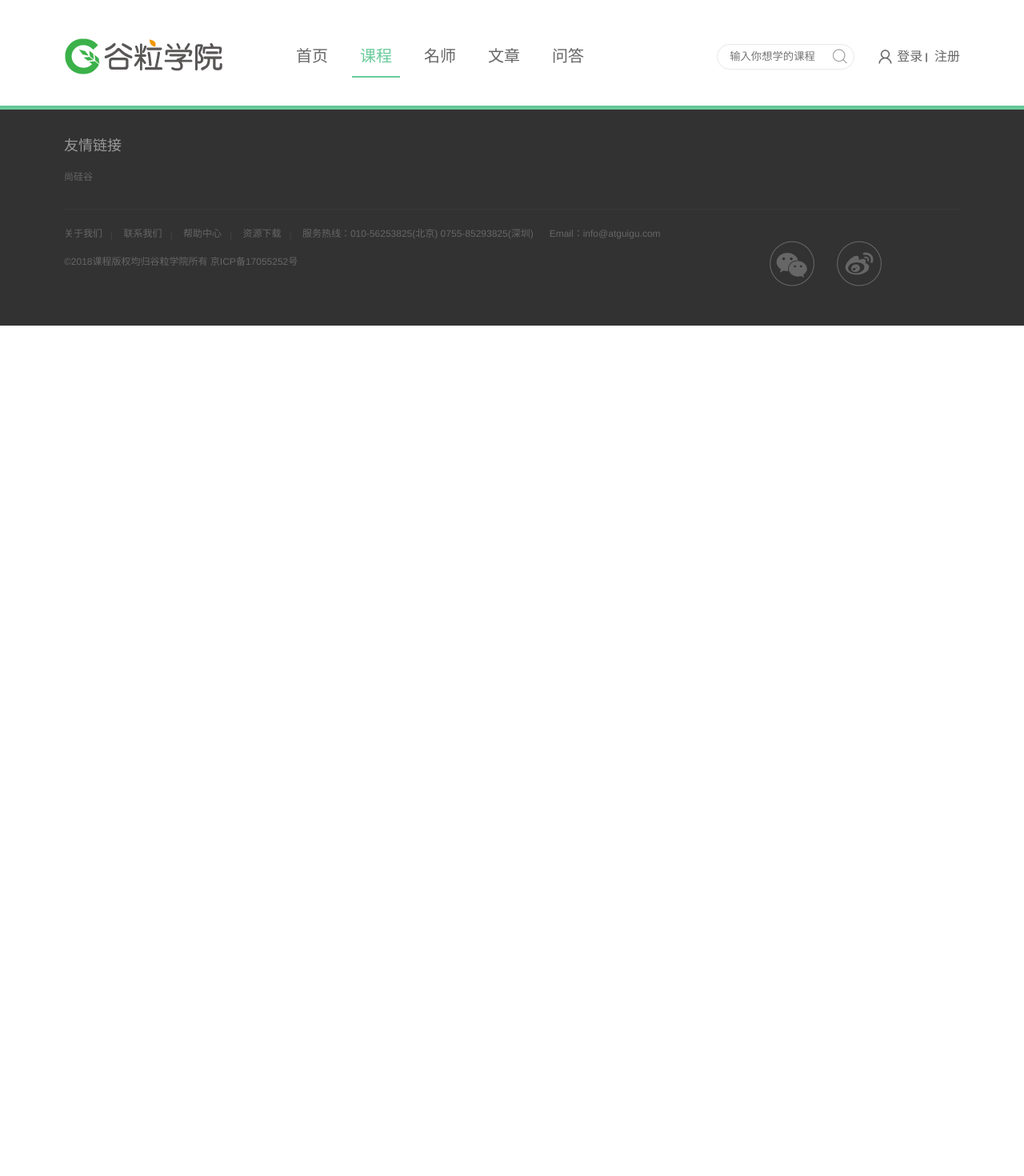
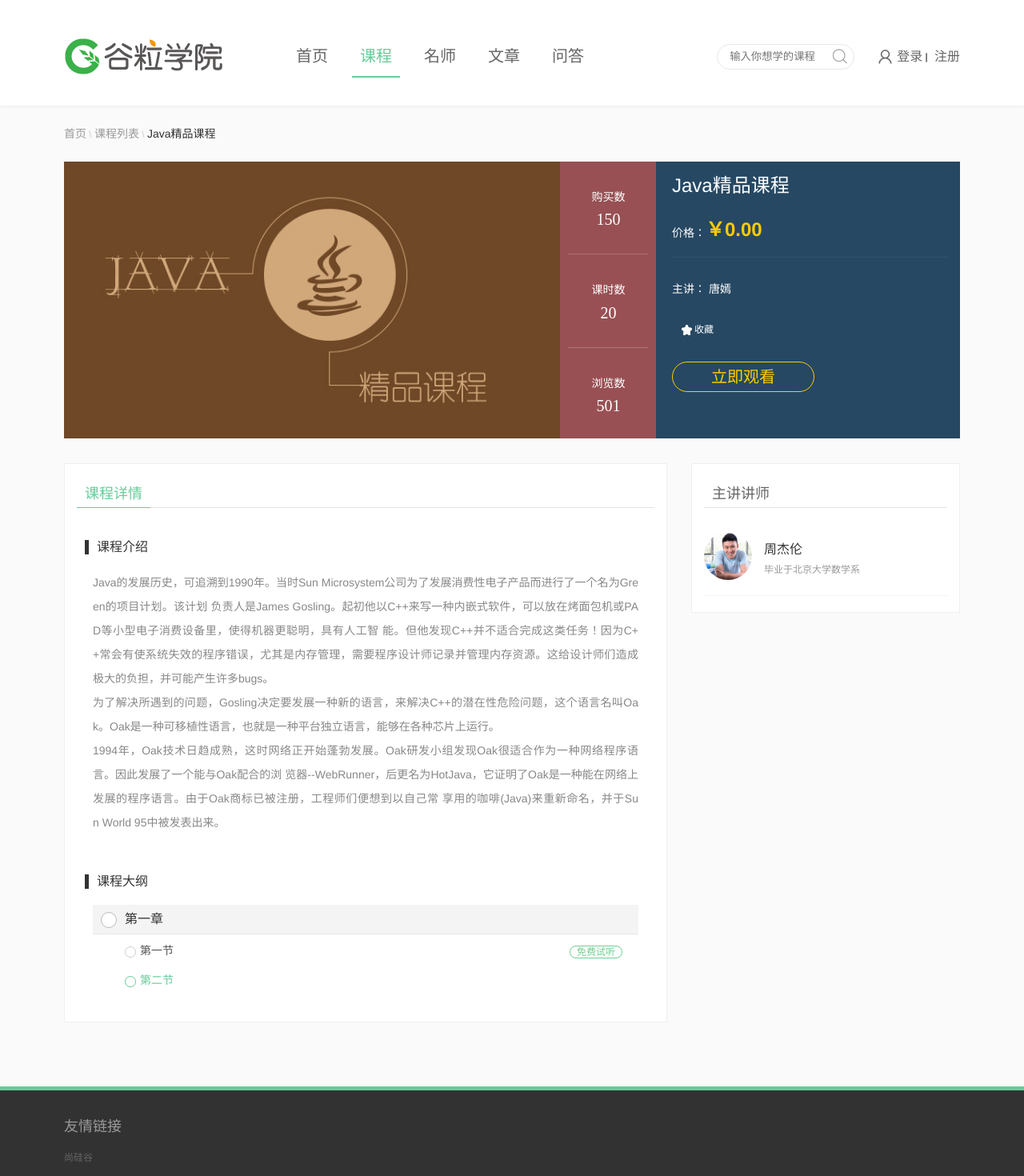
Before and after one commit to SaoDiSengA/OnlineEdu_front_end, a Nuxt app in the folder template/: page /course/1 in a window 1280 px wide. Shown: the top 1470 px of the page at 80% size. Before the commit the page ends 800 px from the top, so only its background shows below. Built offline with nearby package versions, Linux system fonts and the light colour scheme.

Commit message:
动态路由

```diff
--- /dev/null
+++ b/template/pages/course/_id.vue
@@ -0,0 +1,176 @@
+<template>
+  <div id="aCoursesList" class="bg-fa of">
+    <!-- /课程详情 开始 -->
+    <section class="container">
+      <section class="path-wrap txtOf hLh30">
+        <a href="#" title class="c-999 fsize14">首页</a>
+        \
+        <a href="#" title class="c-999 fsize14">课程列表</a>
+        \
+        <span class="c-333 fsize14">Java精品课程</span>
+      </section>
+      <div>
+        <article class="c-v-pic-wrap" style="height: 357px;">
+          <section class="p-h-video-box" id="videoPlay">
+            <img src="~/assets/photo/course/1442295581911.jpg" alt="Java精品课程" class="dis c-v-pic">
+          </section>
+        </article>
+        <aside class="c-attr-wrap">
+          <section class="ml20 mr15">
+            <h2 class="hLh30 txtOf mt15">
+              <span class="c-fff fsize24">Java精品课程</span>
+            </h2>
+            <section class="c-attr-jg">
+              <span class="c-fff">价格：</span>
+              <b class="c-yellow" style="font-size:24px;">￥0.00</b>
+            </section>
+            <section class="c-attr-mt c-attr-undis">
+              <span class="c-fff fsize14">主讲： 唐嫣&nbsp;&nbsp;&nbsp;</span>
+            </section>
+            <section class="c-attr-mt of">
+              <span class="ml10 vam">
+                <em class="icon18 scIcon"></em>
+                <a class="c-fff vam" title="收藏" href="#" >收藏</a>
+              </span>
+            </section>
+            <section class="c-attr-mt">
+              <a href="#" title="立即观看" class="comm-btn c-btn-3">立即观看</a>
+            </section>
+          </section>
+        </aside>
+        <aside class="thr-attr-box">
+          <ol class="thr-attr-ol clearfix">
+            <li>
+              <p>&nbsp;</p>
+              <aside>
+                <span class="c-fff f-fM">购买数</span>
+                <br>
+                <h6 class="c-fff f-fM mt10">150</h6>
+              </aside>
+            </li>
+            <li>
+              <p>&nbsp;</p>
+              <aside>
+                <span class="c-fff f-fM">课时数</span>
+                <br>
+                <h6 class="c-fff f-fM mt10">20</h6>
+              </aside>
+            </li>
+            <li>
+              <p>&nbsp;</p>
+              <aside>
+                <span class="c-fff f-fM">浏览数</span>
+                <br>
+                <h6 class="c-fff f-fM mt10">501</h6>
+              </aside>
+            </li>
+          </ol>
+        </aside>
+        <div class="clear"></div>
+      </div>
+      <!-- /课程封面介绍 -->
+      <div class="mt20 c-infor-box">
+        <article class="fl col-7">
+          <section class="mr30">
+            <div class="i-box">
+              <div>
+                <section id="c-i-tabTitle" class="c-infor-tabTitle c-tab-title">
+                  <a name="c-i" class="current" title="课程详情">课程详情</a>
+                </section>
+              </div>
+              <article class="ml10 mr10 pt20">
+                <div>
+                  <h6 class="c-i-content c-infor-title">
+                    <span>课程介绍</span>
+                  </h6>
+                  <div class="course-txt-body-wrap">
+                    <section class="course-txt-body">
+                      <p>
+                        Java的发展历史，可追溯到1990年。当时Sun&nbsp;Microsystem公司为了发展消费性电子产品而进行了一个名为Green的项目计划。该计划
+                        负责人是James&nbsp;Gosling。起初他以C++来写一种内嵌式软件，可以放在烤面包机或PAD等小型电子消费设备里，使得机器更聪明，具有人工智
+                        能。但他发现C++并不适合完成这类任务！因为C++常会有使系统失效的程序错误，尤其是内存管理，需要程序设计师记录并管理内存资源。这给设计师们造成
+                        极大的负担，并可能产生许多bugs。&nbsp;
+                        <br>为了解决所遇到的问题，Gosling决定要发展一种新的语言，来解决C++的潜在性危险问题，这个语言名叫Oak。Oak是一种可移植性语言，也就是一种平台独立语言，能够在各种芯片上运行。
+                        <br>1994年，Oak技术日趋成熟，这时网络正开始蓬勃发展。Oak研发小组发现Oak很适合作为一种网络程序语言。因此发展了一个能与Oak配合的浏
+                        览器--WebRunner，后更名为HotJava，它证明了Oak是一种能在网络上发展的程序语言。由于Oak商标已被注册，工程师们便想到以自己常
+                        享用的咖啡(Java)来重新命名，并于Sun&nbsp;World&nbsp;95中被发表出来。
+                      </p>
+                    </section>
+                  </div>
+                </div>
+                <!-- /课程介绍 -->
+                <div class="mt50">
+                  <h6 class="c-g-content c-infor-title">
+                    <span>课程大纲</span>
+                  </h6>
+                  <section class="mt20">
+                    <div class="lh-menu-wrap">
+                      <menu id="lh-menu" class="lh-menu mt10 mr10">
+                        <ul>
+                          <!-- 文件目录 -->
+                          <li class="lh-menu-stair">
+                            <a href="javascript: void(0)" title="第一章" class="current-1">
+                              <em class="lh-menu-i-1 icon18 mr10"></em>第一章
+                            </a>
+                            <ol class="lh-menu-ol" style="display: block;">
+                              <li class="lh-menu-second ml30">
+                                <a href="#" title>
+                                  <span class="fr">
+                                    <i class="free-icon vam mr10">免费试听</i>
+                                  </span>
+                                  <em class="lh-menu-i-2 icon16 mr5">&nbsp;</em>第一节
+                                </a>
+                              </li>
+                              <li class="lh-menu-second ml30">
+                                <a href="#" title class="current-2">
+                                  <em class="lh-menu-i-2 icon16 mr5">&nbsp;</em>第二节
+                                </a>
+                              </li>
+                            </ol>
+                          </li>
+                        </ul>
+                      </menu>
+                    </div>
+                  </section>
+                </div>
+                <!-- /课程大纲 -->
+              </article>
+            </div>
+          </section>
+        </article>
+        <aside class="fl col-3">
+          <div class="i-box">
+            <div>
+              <section class="c-infor-tabTitle c-tab-title">
+                <a title href="javascript:void(0)">主讲讲师</a>
+              </section>
+              <section class="stud-act-list">
+                <ul style="height: auto;">
+                  <li>
+                    <div class="u-face">
+                      <a href="#">
+                        <img src="~/assets/photo/teacher/1442297969808.jpg" width="50" height="50" alt>
+                      </a>
+                    </div>
+                    <section class="hLh30 txtOf">
+                      <a class="c-333 fsize16 fl" href="#">周杰伦</a>
+                    </section>
+                    <section class="hLh20 txtOf">
+                      <span class="c-999">毕业于北京大学数学系</span>
+                    </section>
+                  </li>
+                </ul>
+              </section>
+            </div>
+          </div>
+        </aside>
+        <div class="clear"></div>
+      </div>
+    </section>
+    <!-- /课程详情 结束 -->
+  </div>
+</template>
+
+<script>
+export default {};
+</script>
```
